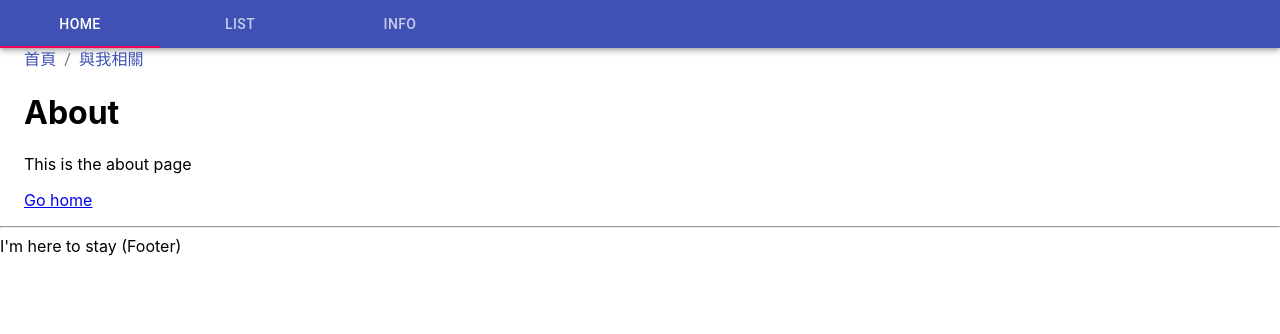
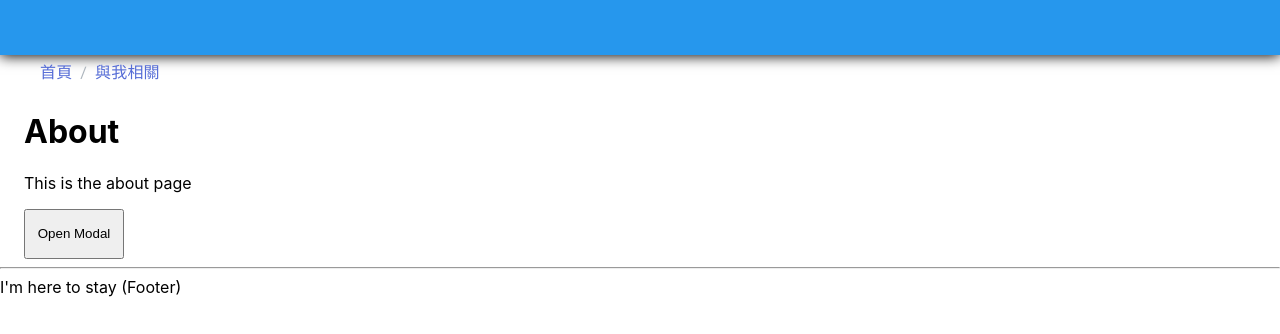
Before and after one commit to kuraki5336/cake, a Next.js app: page /about in a window 1280 px wide. Shown: the top 334 px of the page. Built offline with nearby package versions, Linux system fonts and the light colour scheme.

Commit message:
10.5.43.213

```diff
--- a/components/Layout.tsx
+++ b/components/Layout.tsx
@@ -3,7 +3,7 @@ import Link from "next/link";
 import Head from "next/head";
 import Container from "@material-ui/core/Container";
 import Cbreadcrumbs from "./breadcrumb";
-import { AppBar, Tab, Tabs } from "@material-ui/core";
+import { AppBar, createStyles, makeStyles, Tab, Tabs } from "@material-ui/core";
 import { useRouter } from "next/router";
 
 type Props = {
@@ -11,7 +11,16 @@ type Props = {
   title?: string;
 };
 
+const useStyles = makeStyles({
+  nav: {
+    height: "55px",
+    backgroundColor: "#2697ed",
+    boxShadow: "0 1px 13px rgb(0 ,0, 0 )",
+  },
+});
+
 const Layout = ({ children, title = "This is the default title" }: Props) => {
+  const classes = useStyles();
   const [value, setValue] = React.useState(0);
   let router = useRouter();
   const handleChange = (event: React.ChangeEvent<{}>, newValue: number) => {
@@ -24,7 +33,7 @@ const Layout = ({ children, title = "This is the default title" }: Props) => {
         router.push("/about");
         break;
       case 2:
-        // history.push("/intoplu");
+        router.push("/color");
         break;
       case 3:
         // history.push("/example");
@@ -42,8 +51,8 @@ const Layout = ({ children, title = "This is the default title" }: Props) => {
         <meta name="viewport" content="initial-scale=1.0, width=device-width" />
       </Head>
       <header>
-        <nav>
-          <AppBar position="static">
+        <nav className={classes.nav}>
+          {/* <AppBar position="static">
             <Tabs
               value={value}
               onChange={handleChange}
@@ -53,7 +62,7 @@ const Layout = ({ children, title = "This is the default title" }: Props) => {
               <Tab label="List" />
               <Tab label="Info" />
             </Tabs>
-          </AppBar>
+          </AppBar> */}
         </nav>
       </header>
 
--- a/components/breadcrumb.tsx
+++ b/components/breadcrumb.tsx
@@ -2,17 +2,7 @@ import React from "react";
 import Breadcrumbs from "@material-ui/core/Breadcrumbs";
 import Link from "@material-ui/core/Link";
 import { useRouter } from "next/router";
-import { makeStyles } from "@material-ui/core";
-
-const useStyles = makeStyles({
-  acolor: {
-    color: "#CC44CC",
-  },
-
-  bcolor: {
-    color: "#555555",
-  },
-});
+import { createStyles, makeStyles } from "@material-ui/core";
 
 function handleClick(event: React.MouseEvent<HTMLAnchorElement, MouseEvent>) {
   // event.preventDefault();
@@ -30,6 +20,27 @@ interface IRouterstructure {
   [key: string]: IRouterConfig;
 }
 
+const useStyles = makeStyles((theme: Theme) =>
+  createStyles({
+    breadcrumbs: {
+      display: "flex",
+      flexWrap: "wrap",
+      listStyle: "none",
+      margin: "0 auto",
+      padding: ".375rem 1rem",
+      lineHeight: "1.5rem",
+      color: "#adb5bd",
+    },
+    acolor: {
+      color: "#CC44CC",
+    },
+
+    bcolor: {
+      color: "#555555",
+    },
+  })
+);
+
 const routeConfig: IRouterstructure = {
   "": {
     name: "首頁",
@@ -45,6 +56,11 @@ const routeConfig: IRouterstructure = {
     name: "幫助中心",
     data: "",
     url: "/help",
+  },
+  color: {
+    name: "顏色測試",
+    data: "",
+    url: "/color",
   },
   test: {
     name: "測試階層1",
@@ -104,7 +120,12 @@ function Cbreadcrumbs() {
       );
     });
   }
-  return <Breadcrumbs aria-label="breadcrumb">{navlist}</Breadcrumbs>;
+
+  return (
+    <Breadcrumbs className={classes.breadcrumbs} aria-label="breadcrumb">
+      {navlist}
+    </Breadcrumbs>
+  );
 }
 
 export default Cbreadcrumbs;
--- /dev/null
+++ b/components/style.css
@@ -0,0 +1,5 @@
+a {
+  background-color: #e57373;
+  border: 1px solid;
+  border-radius: 0 1px 13px rgb(0 0 0 / 24%);
+}
--- a/package.json
+++ b/package.json
@@ -9,6 +9,7 @@
   },
   "dependencies": {
     "@material-ui/core": "^4.11.4",
+    "@material-ui/styles": "^4.11.4",
     "@types/js-base64": "^3.0.0",
     "js-base64": "^3.6.0",
     "next": "latest",
--- a/pages/_app.tsx
+++ b/pages/_app.tsx
@@ -4,17 +4,30 @@ import { Provider } from "react-redux";
 import BaseLayout from "../components/BaseLayout";
 import Layout from "../components/Layout";
 import { store } from "../core/store/index";
+import { ThemeProvider } from "@material-ui/core/styles";
+import theme from "./theme";
+import React from "react";
 
 /** 全局得的CSS */
 import "../styles.css";
 
 function MyApp({ Component, pageProps }: AppProps) {
+  React.useEffect(() => {
+    // 移除原 server-side 渲染的樣式
+    const jssStyles = document.querySelector("#jss-server-side");
+    if (jssStyles) {
+      jssStyles.parentElement?.removeChild(jssStyles);
+    }
+  }, []);
+
   return (
     <Provider store={store}>
       <BaseLayout>
-        <Layout>
-          <Component {...pageProps} />
-        </Layout>
+        <ThemeProvider theme={theme}>
+          <Layout>
+            <Component {...pageProps} />
+          </Layout>
+        </ThemeProvider>
       </BaseLayout>
     </Provider>
   );
--- /dev/null
+++ b/pages/_document.tsx
@@ -0,0 +1,49 @@
+import React from "react";
+import Document, { Html, Head, Main, NextScript } from "next/document";
+import { ServerStyleSheets } from "@material-ui/core/styles";
+import theme from "./theme";
+
+export default class MyDocument extends Document {
+  render() {
+    return (
+      <Html lang="en">
+        <Head>
+          {/* PWA primary color */}
+          <meta name="theme-color" content={theme.palette.primary.main} />
+          <link
+            rel="stylesheet"
+            href="https://fonts.googleapis.com/css?family=Roboto:300,400,500,700&display=swap"
+          />
+        </Head>
+        <body>
+          <Main />
+          <NextScript />
+        </body>
+      </Html>
+    );
+  }
+}
+
+// `getInitialProps` belongs to `_document` (instead of `_app`),
+// it's compatible with server-side generation (SSG).
+MyDocument.getInitialProps = async (ctx) => {
+  // Render app and page and get the context of the page with collected side effects.
+  const sheets = new ServerStyleSheets();
+  const originalRenderPage = ctx.renderPage;
+
+  ctx.renderPage = () =>
+    originalRenderPage({
+      enhanceApp: (App) => (props) => sheets.collect(<App {...props} />),
+    });
+
+  const initialProps = await Document.getInitialProps(ctx);
+
+  return {
+    ...initialProps,
+    // Styles fragment is rendered after the app and page rendering finish.
+    styles: [
+      ...React.Children.toArray(initialProps.styles),
+      sheets.getStyleElement(),
+    ],
+  };
+};
--- a/pages/about.tsx
+++ b/pages/about.tsx
@@ -1,16 +1,73 @@
-import Link from "next/link";
-import Layout from "../components/Layout";
+import {
+  createStyles,
+  Fade,
+  makeStyles,
+  Modal,
+  Theme,
+} from "@material-ui/core";
+import { useState } from "react";
 
-const AboutPage = () => (
-  <>
-    <h1>About</h1>
-    <p>This is the about page</p>
-    <p>
-      <Link href="/">
-        <a>Go home</a>
-      </Link>
-    </p>
-  </>
+const useStyles = makeStyles((theme: Theme) =>
+  createStyles({
+    btn: {
+      width: "100px",
+      height: "50px",
+    },
+    modal: {
+      display: "flex",
+      padding: theme.spacing(1),
+      alignItems: "center",
+      justifyContent: "center",
+    },
+    paper: {
+      width: 400,
+      backgroundColor: theme.palette.background.paper,
+      border: "1px solid #000",
+      boxShadow: theme.shadows[5],
+      padding: theme.spacing(2, 4, 3),
+    },
+  })
 );
 
+const AboutPage = () => {
+  const [open, setOpen] = useState(false);
+  const classes = useStyles();
+  const handleOpen = () => {
+    setOpen(true);
+  };
+
+  const handleClose = () => {
+    setOpen(false);
+  };
+
+  return (
+    <>
+      <h1>About</h1>
+      <p>This is the about page</p>
+      <button className={classes.btn} type="button" onClick={handleOpen}>
+        Open Modal
+      </button>
+      <Modal
+        aria-labelledby="spring-modal-title"
+        aria-describedby="spring-modal-description"
+        className={classes.modal}
+        open={open}
+        onClose={handleClose}
+        closeAfterTransition
+        // BackdropComponent={Backdrop}
+        BackdropProps={{
+          timeout: 500,
+        }}
+      >
+        <Fade in={open}>
+          <div className={classes.paper}>
+            <h2 id="spring-modal-title">Spring modal</h2>
+            <p id="spring-modal-description">react-spring animates me.</p>
+          </div>
+        </Fade>
+      </Modal>
+    </>
+  );
+};
+
 export default AboutPage;
--- /dev/null
+++ b/pages/theme.ts
@@ -0,0 +1,18 @@
+import { createMuiTheme } from "@material-ui/core/styles";
+import { red } from "@material-ui/core/colors";
+
+// 自定義主題
+const theme = createMuiTheme({
+  palette: {
+    primary: { main: "#556cd6" },
+    secondary: { main: "#19857b" },
+    error: {
+      main: red.A400,
+    },
+    background: {
+      default: "#fff",
+    },
+  },
+});
+
+export default theme;
```
Also changed, not shown: pages/color.tsx (added, +28 -0 lines), 1 other file (tests, documents, lock files or other folders).
